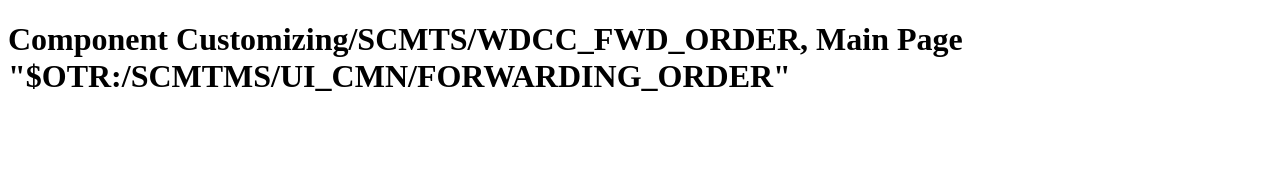
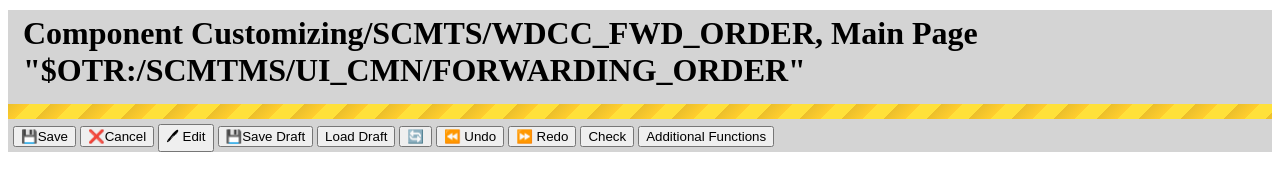
Before and after one commit to Lucas-R-Kormann/P-gina-SAP, a plain HTML site: page index.html in a window 1280 px wide. Drawn offline with Linux system fonts and the light colour scheme.

Commit message:
UPDATE - Header pronto

```diff
--- a/index.html
+++ b/index.html
@@ -12,13 +12,25 @@
     <header>
         <div id="navbar">
             <h1> Component Customizing/SCMTS/WDCC_FWD_ORDER, Main Page "$OTR:/SCMTMS/UI_CMN/FORWARDING_ORDER"</h1>
-            <div id="barra amarela">
-                <br>
+            <div id="barraamarela"></div>
+            <div id="botoesprincipais">
+                <button>💾Save</button>
+                <button>❌Cancel</button>
+                <button>🖊 Edit</button>
+                <button>💾Save Draft</button>
+                <button>Load Draft</button>
+                <button>🔄</button>
+                <button>⏪ Undo</button>
+                <button>⏩ Redo</button>
+                <button>Check</button>
+                <button>Additional Functions</button>
             </div>
+        </div>
+    </header>
 
-        </div>
+    <div class="flex"></div>
 
-    </header>
+
 
 </body>
 </html>
--- a/style.css
+++ b/style.css
@@ -1,3 +1,29 @@
-#barra amarela{
-    background-color: gold;
+#navbar{
+    background-color: rgb(212, 212, 212);
+    margin: 0px;
+    padding: 0px;
 }
+
+#navbar h1{
+    margin: 10px;
+    border: 5px;
+    padding: 5px;
+}
+
+#barraamarela{
+
+    background: repeating-linear-gradient(
+        135deg,
+        #ecbf2b,
+        #ffce2e 15px,
+        #FFE13A 10px,
+        #FFE13A 30px
+        );
+
+        width: auto;
+        height: 15px;
+}
+
+#botoesprincipais{
+    margin: 5px;
+}
```
